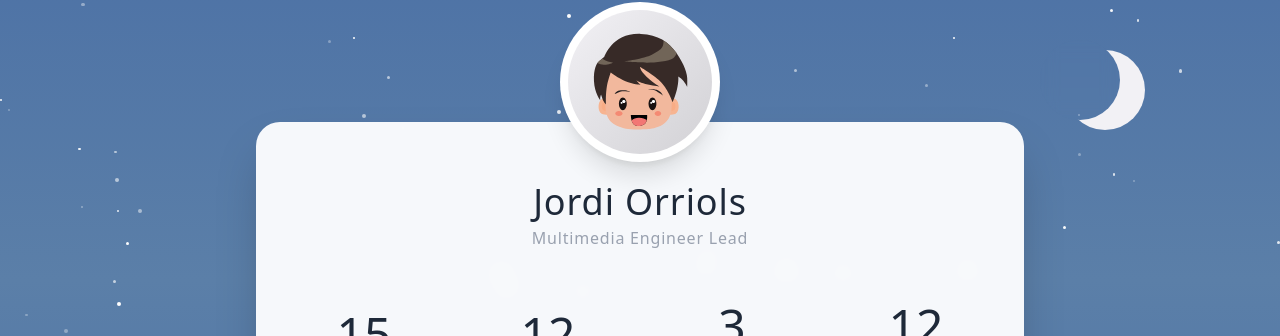
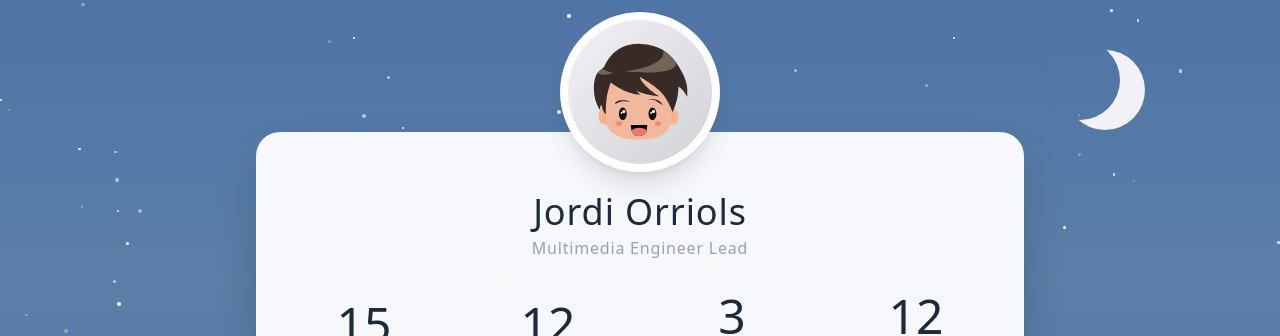
Before and after one commit to JordiOrriols/website, a React (Vite) app: page / in a window 1280 px wide. Shown: the part 120-456 px from the top of the page. Built offline with nearby package versions, Linux system fonts and the light colour scheme; no server answers.

Commit message:
chore: update paddings

```diff
--- a/src/pages/portfolio.tsx
+++ b/src/pages/portfolio.tsx
@@ -219,7 +219,7 @@ export default function Portfolio() {
             className="relative bg-white/95 backdrop-blur-sm rounded-3xl shadow-2xl w-full overflow-visible"
             style={{ transformStyle: "preserve-3d" }}
           >
-            <div className="relative pt-20 pb-5 px-8">
+            <div className="relative pt-20 px-8">
               {/* Avatar */}
               <div className="mt-[-200px]">
                 <div className="w-40 h-40 rounded-full bg-white p-2 shadow-xl m-auto">
```
